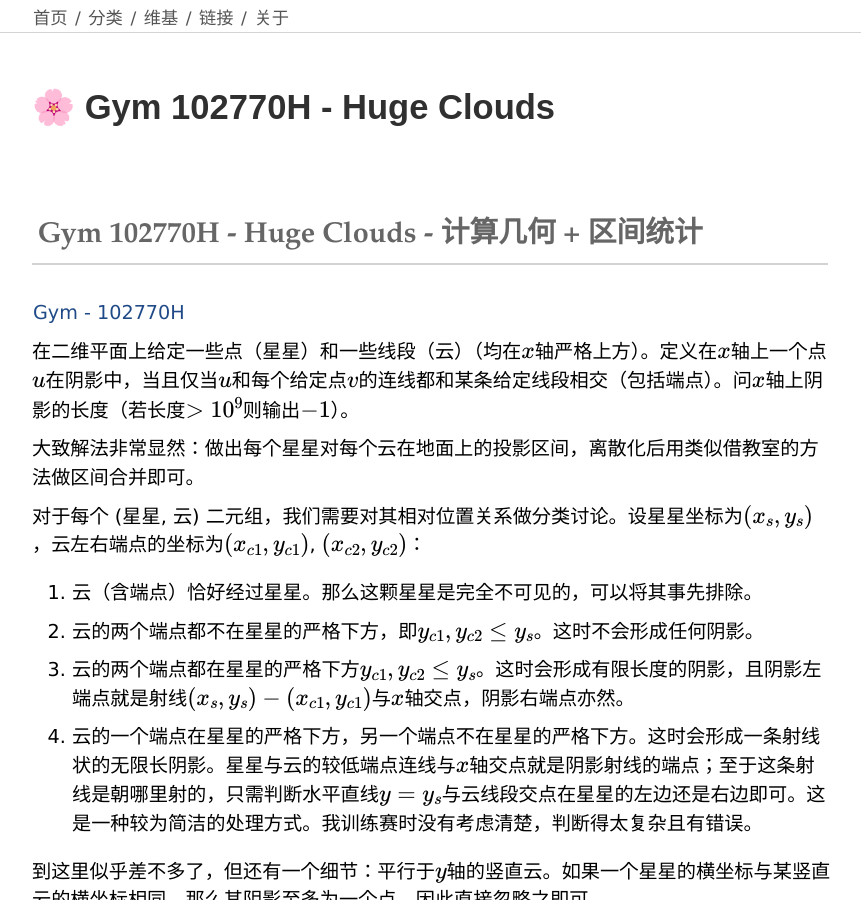
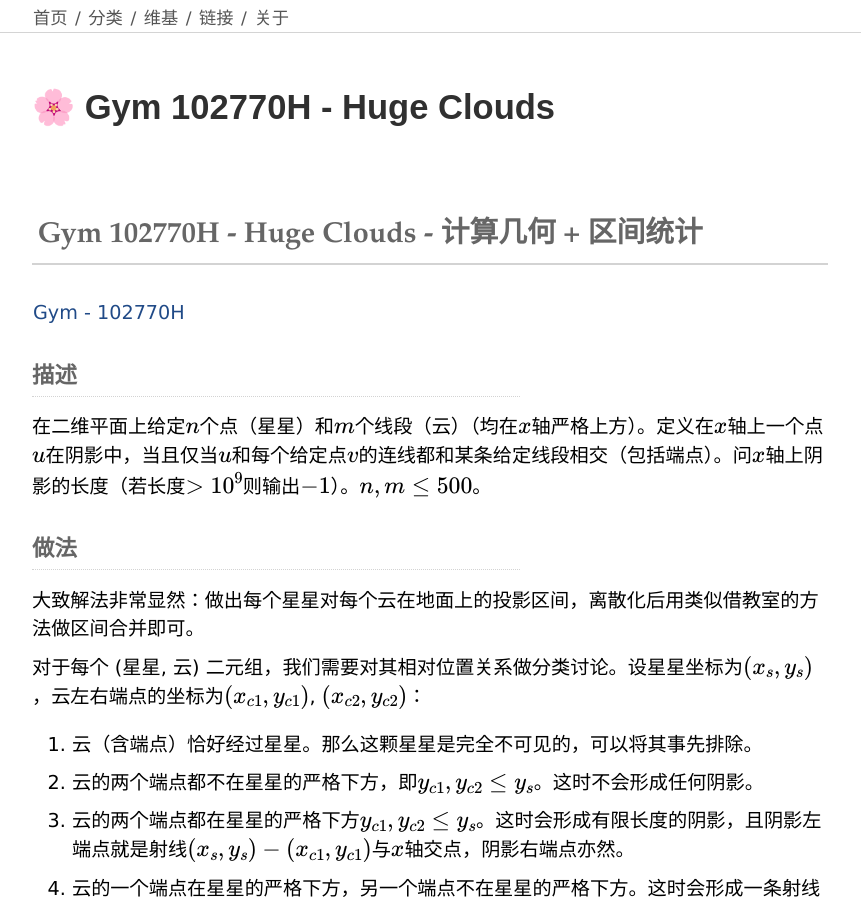
Before and after one commit to ArmeriaWang/ArmeriaWang.github.io, a Jekyll site: the page built from _posts/2020-10-25-gym-102770h.md, in a window 1280 px wide and 900 px high. Shown: the whole window, without its empty margins (208-1069 px from the left). Built offline with Jekyll 4.4.1, drawn with Linux system fonts in a browser that asks for light colours; formulas are drawn with MathJax 3.

Commit message:
Update 2020-10-25-gym-102770h.md

```diff
--- a/_posts/2020-10-25-gym-102770h.md
+++ b/_posts/2020-10-25-gym-102770h.md
@@ -13,17 +13,21 @@
 
 [Gym - 102770H](https://vjudge.net/problem/Gym-102770H/origin)
 
-在二维平面上给定一些点（星星）和一些线段（云）（均在$x$轴严格上方）。定义在$x$轴上一个点$u$在阴影中，当且仅当$u$和每个给定点$v$的连线都和某条给定线段相交（包括端点）。问$x$轴上阴影的长度（若长度$>10^9$则输出$-1$）。
+### 描述
+
+在二维平面上给定$n$个点（星星）和$m$个线段（云）（均在$x$轴严格上方）。定义在$x$轴上一个点$u$在阴影中，当且仅当$u$和每个给定点$v$的连线都和某条给定线段相交（包括端点）。问$x$轴上阴影的长度（若长度$>10^9$则输出$-1$）。$n,m\le 500$。
+
+### 做法
 
 大致解法非常显然：做出每个星星对每个云在地面上的投影区间，离散化后用类似借教室的方法做区间合并即可。
 
-对于每个 (星星, 云) 二元组，我们需要对其相对位置关系做分类讨论。设星星坐标为$(x_s, y_s)$，云左右端点的坐标为$$(x_{c1}, y_{c1})$$, $$(x_{c2}, y_{c2})$$：
+对于每个 (星星, 云) 二元组，我们需要对其相对位置关系做分类讨论。设星星坐标为$(x_s, y_s)$，云左右端点的坐标为$(x_{c1}, y_{c1})$, $(x_{c2}, y_{c2})$：
 
 1. 云（含端点）恰好经过星星。那么这颗星星是完全不可见的，可以将其事先排除。
 
-2. 云的两个端点都不在星星的严格下方，即$$y_{c1}, y_{c2}\le y_s$$。这时不会形成任何阴影。
+2. 云的两个端点都不在星星的严格下方，即$y_{c1}, y_{c2}\le y_s$。这时不会形成任何阴影。
 
-3. 云的两个端点都在星星的严格下方$$y_{c1}, y_{c2}\le y_s$$。这时会形成有限长度的阴影，且阴影左端点就是射线$$(x_s, y_s)-(x_{c1}, y_{c1})$$与$x$轴交点，阴影右端点亦然。
+3. 云的两个端点都在星星的严格下方$y_{c1}, y_{c2}\le y_s$。这时会形成有限长度的阴影，且阴影左端点就是射线$(x_s, y_s)-(x_{c1}, y_{c1})$与$x$轴交点，阴影右端点亦然。
 
 4. 云的一个端点在星星的严格下方，另一个端点不在星星的严格下方。这时会形成一条射线状的无限长阴影。星星与云的较低端点连线与$x$轴交点就是阴影射线的端点；至于这条射线是朝哪里射的，只需判断水平直线$y=y_s$与云线段交点在星星的左边还是右边即可。这是一种较为简洁的处理方式。我训练赛时没有考虑清楚，判断得太复杂且有错误。
 
```
